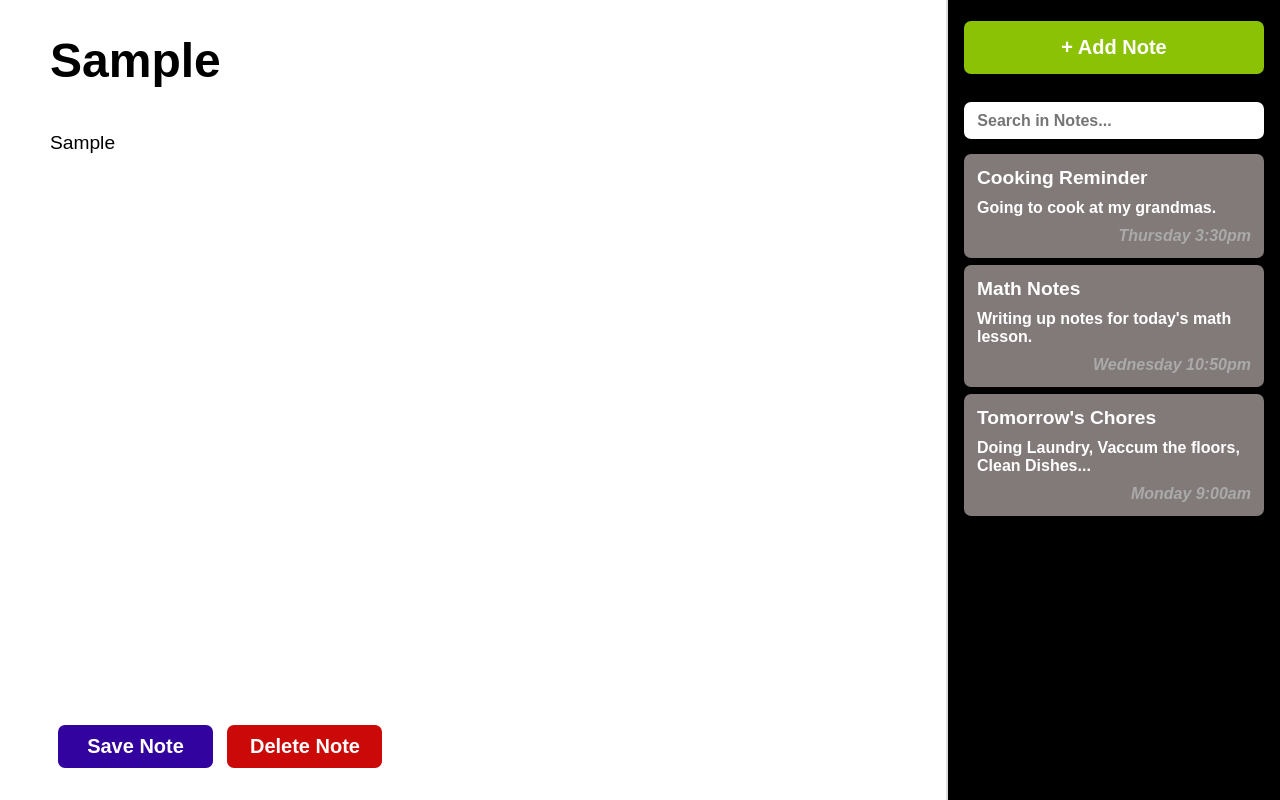
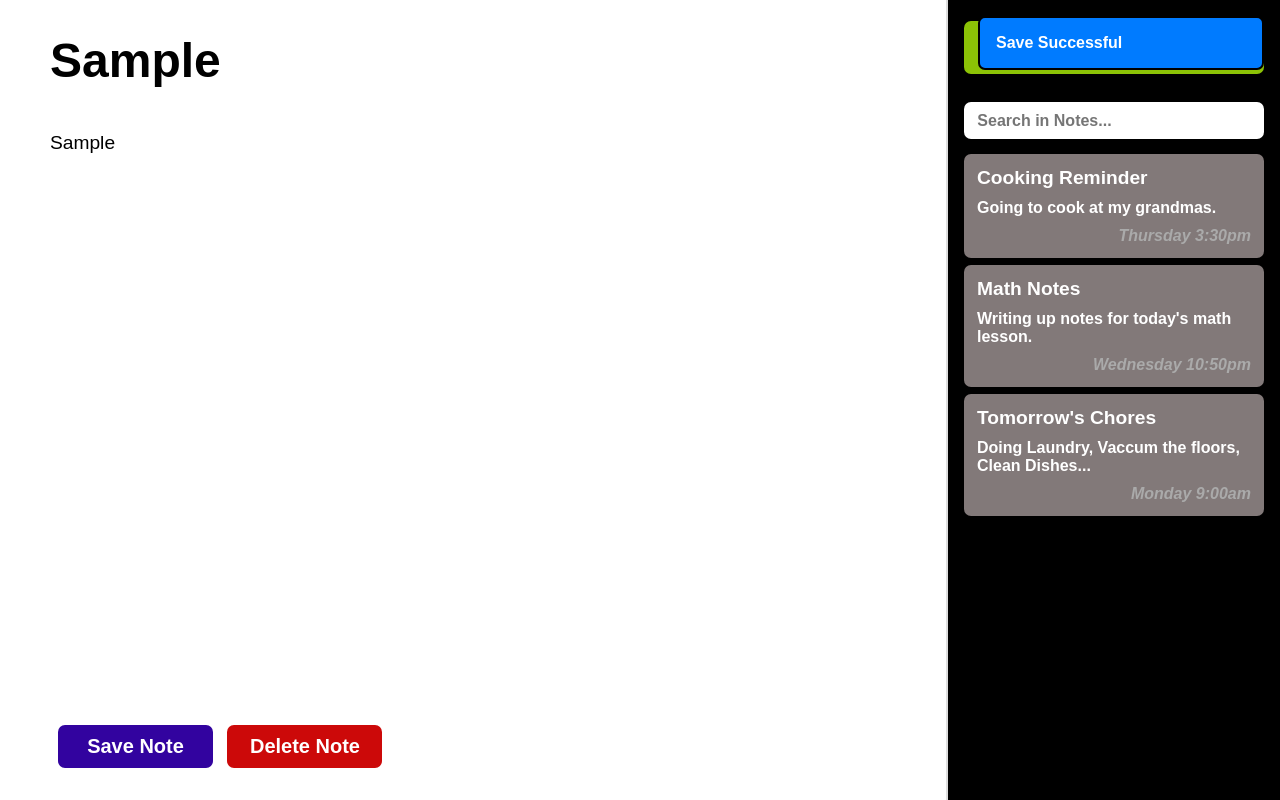
Before and after one commit to josephcruel/Notes-Application, a plain HTML site: page frontend/src/landing.html in a window 1280 px wide. Both pictures are taken after typing "Sample", "Sample" into the empty fields and a click on the button "Save Note". Drawn offline with Linux system fonts and the light colour scheme.

Commit message:
added toast notifications for save and delete buttons

```diff
--- a/frontend/src/css/main.css
+++ b/frontend/src/css/main.css
@@ -168,6 +168,32 @@ body {
     width: 100%;
 }
 
+.toast{
+    visibility: hidden;
+    min-width: 250px;
+    margin-left: -100px;
+    color: #fff;
+    text-align: left;
+    font-weight: bold;
+    font-family: Arial, Helvetica, sans-serif;
+    border-radius: 7px;
+    border: #000000 2px solid;
+    padding: 16px;
+    position: fixed;
+    z-index: 1001;
+    top: 1em;
+    right: 1em;
+    font-size: 1em;
+    opacity: 0;
+    transition: opacity 0.5s ease, visibility 0.5s ease;
+}
+
+.toast.show {
+    visibility: visible;
+    opacity: 1;
+}
+
+
 @media (max-width: 768px) {
     .notes__sidebar {
         position: fixed;
@@ -207,4 +233,6 @@ body {
     .notes__toggle-sidebar:hover {
         background: #00af8c;
     }
+
+
 }
--- a/frontend/src/landing.html
+++ b/frontend/src/landing.html
@@ -14,8 +14,8 @@
             <input class="notes__title" type="text" placeholder="Welcome to Online Notes">
             <textarea class="notes__body" placeholder="Select 'Add' to create a blank note or one of the existing notes to get started"></textarea>
             <div class="notes__actions">
-                <button class="notes__edit" type="button">Save Note</button>
-                <button class="notes__delete" type="button">Delete Note</button>
+                <button class="notes__edit" type="button" onclick="saveNote()">Save Note</button>
+                <button class="notes__delete" type="button" onclick="deleteNote()">Delete Note</button>
             </div>
         </div>
         <div class="notes__sidebar">
@@ -40,11 +40,7 @@
             </div>
         </div>
     </div>
-    <script>
-        function toggleSidebar() {
-            const sidebar = document.querySelector('.notes__sidebar');
-            sidebar.classList.toggle('visible');
-        }
-    </script>
+    <div id="toast" class="toast">Save Successful</div>
+    <script src="scripts/index.js"></script>
 </body>
 </html>
--- /dev/null
+++ b/frontend/src/scripts/index.js
@@ -0,0 +1,29 @@
+// Sidebar Toggle for responsiveness of the application
+function toggleSidebar() {
+    const sidebar = document.querySelector('.notes__sidebar');
+    sidebar.classList.toggle('visible');
+}
+
+// Toast Notifications for buttons
+function showToast(message, color) {
+    const toast = document.getElementById('toast');
+    toast.textContent = message;
+    toast.style.backgroundColor = color;
+    toast.className = 'toast show';
+
+    setTimeout(() => {
+        toast.className = 'toast';
+    }, 3000); // Hide after 3 seconds
+}
+
+// Save toast notification
+function saveNote() {
+    // Show toast notification
+    showToast('Save Successful', '#007BFF');
+}
+
+// Delete toast notification
+function deleteNote() {
+    // Show toast notification
+    showToast('Delete Successful', '#FF0000');
+}
```
